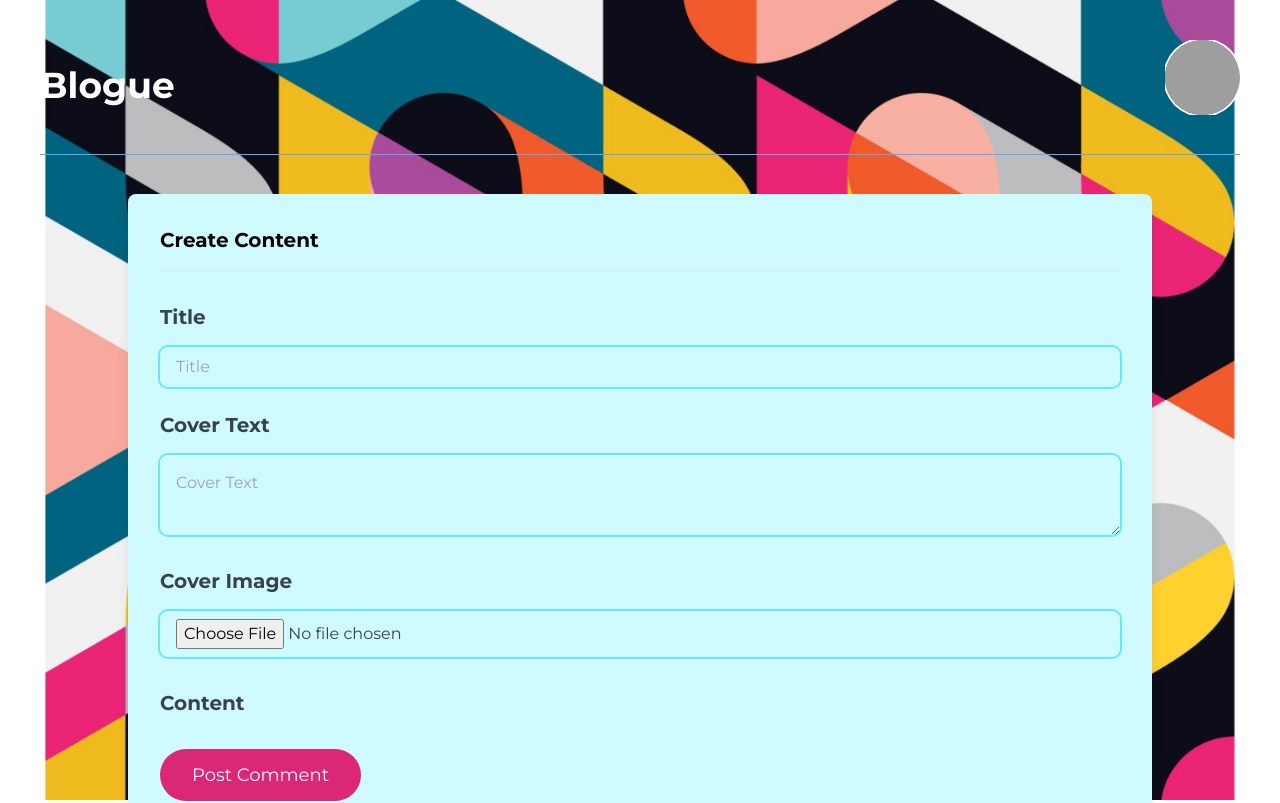
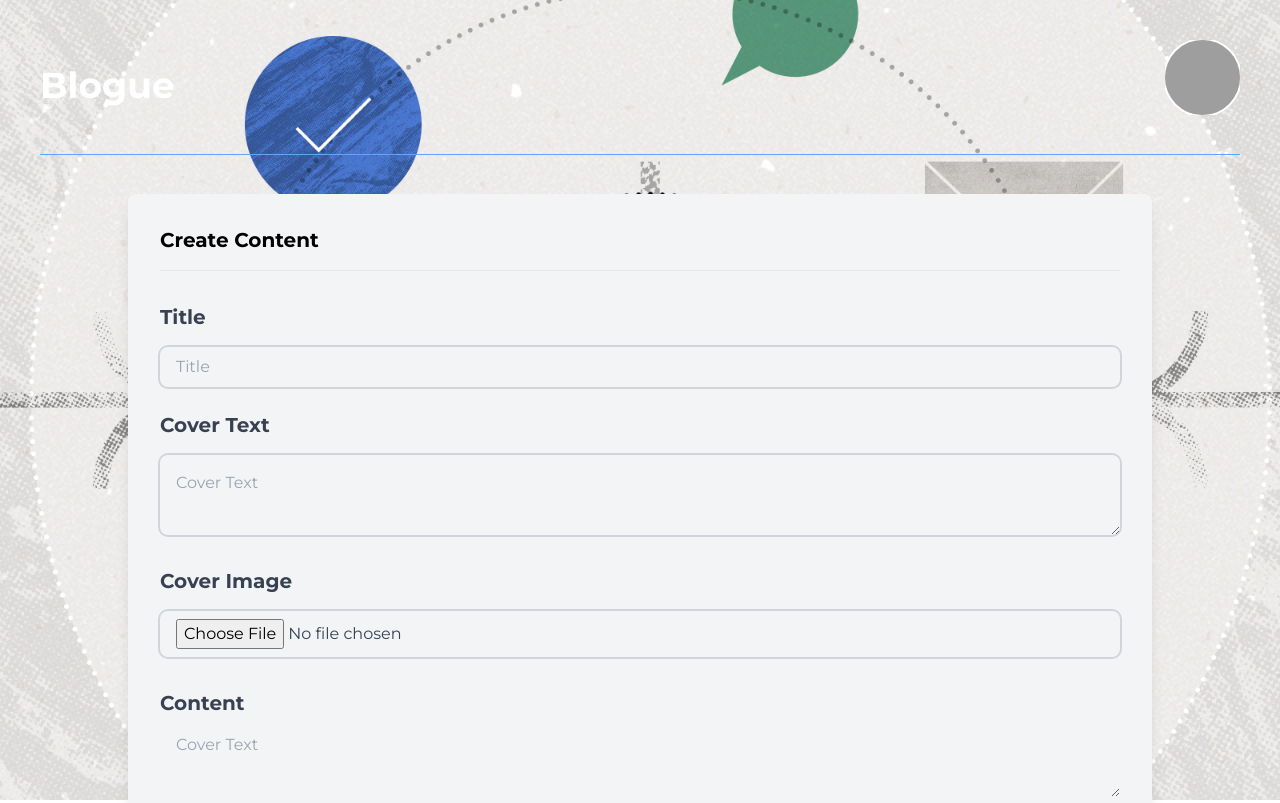
Before and after one commit to Onyelaudochukwuka/blogue, a Next.js app: page /create in a window 1280 px wide. Shown: the top 803 px of the page. Built offline with nearby package versions, Linux system fonts and the light colour scheme; grey boxes are pictures that could not be loaded.

Commit message:
testing background color

```diff
--- a/pages/create.jsx
+++ b/pages/create.jsx
@@ -10,7 +10,7 @@ const create = () => {
 
   }
   return (
-    <div className="bg-cyan-100 shadow-lg rounded-lg p-8 pb-12 mb-8 w-4/5 m-auto">
+    <div className="bg-gray-100 shadow-lg rounded-lg p-8 pb-12 mb-8 w-4/5 m-auto">
     <h3 className="text-xl mb-8 font-semibold border-b pb-4">Create Content</h3>
 
     <div className="grid grid-cols-1 gap-4 mb-4">
@@ -21,7 +21,7 @@ const create = () => {
       ref={titleEl}
       name="name"
       id="title"
-      className="py-2 px-4 w-full outline-none rounded-lg ring-2 ring-cyan-300 focus:ring-2 focus:ring-cyan-500 bg-cyan-100 text-gray-700"
+      className="py-2 px-4 w-full outline-none rounded-lg ring-2 ring-gray-300 focus:ring-2 focus:ring-gray-500 bg-gray-100 text-gray-700"
       placeholder="Title"
       />
 
@@ -31,7 +31,7 @@ const create = () => {
       <textarea
        ref={coverTextEl}
        id="coverText"
-        className="p-4 outline-none w-full rounded-lg ring-2 ring-cyan-300 focus:ring-2 focus:ring-cyan-500 bg-cyan-100 text-gray-700"
+        className="p-4 outline-none w-full rounded-lg ring-2 ring-gray-300 focus:ring-2 focus:ring-gray-500 bg-gray-100 text-gray-700"
         placeholder="Cover Text"
         name="coverText"
         />
@@ -41,14 +41,16 @@ const create = () => {
           <label for="coverText" className="font-bold text-xl text-gray-700">Cover Image</label>
       <input
       type="file"
-      className="py-2 px-4 w-full outline-none rounded-lg ring-2 ring-cyan-300 focus:ring-2 focus:ring-cyan-500 bg-cyan-100 text-gray-700"
+      className="py-2 px-4 w-full outline-none rounded-lg ring-2 ring-gray-300 focus:ring-2 focus:ring-gray-500 bg-gray-100 text-gray-700"
 
         />
 
         </div>
         <div className="">
           <label for="coverText" className="font-bold text-xl text-gray-700">Content</label>
-
+          <textarea placeholder="Cover Text"
+            className="p-4 outline-none w-full rounded-lg focus:ring-2 focus:ring-gray-200 bg-gray-100 text-gray-700"
+        />
         </div>
     </div>
 
--- a/styles/globals.scss
+++ b/styles/globals.scss
@@ -23,7 +23,7 @@ body {
       // #32b37b
     // );
     // background: #D3D3D3;
-    background-image: url("../public/bg2.jpg");
+    background-image: url("../public/bg4.jpg");
     position: fixed;
     left: 0;
     top: 0;
```
Also changed, not shown: public/bg3.jpg (added), public/bg4.jpg (added).
